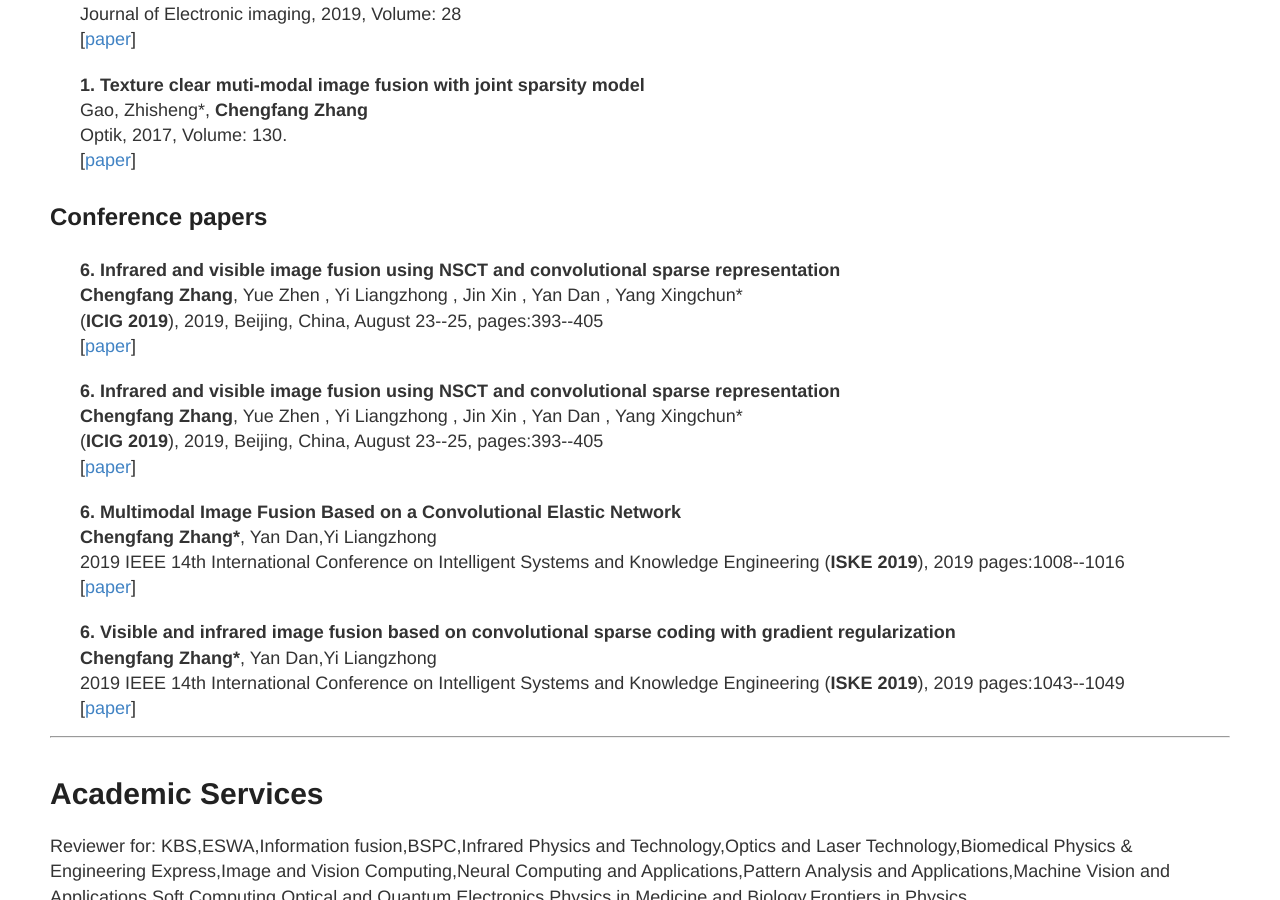
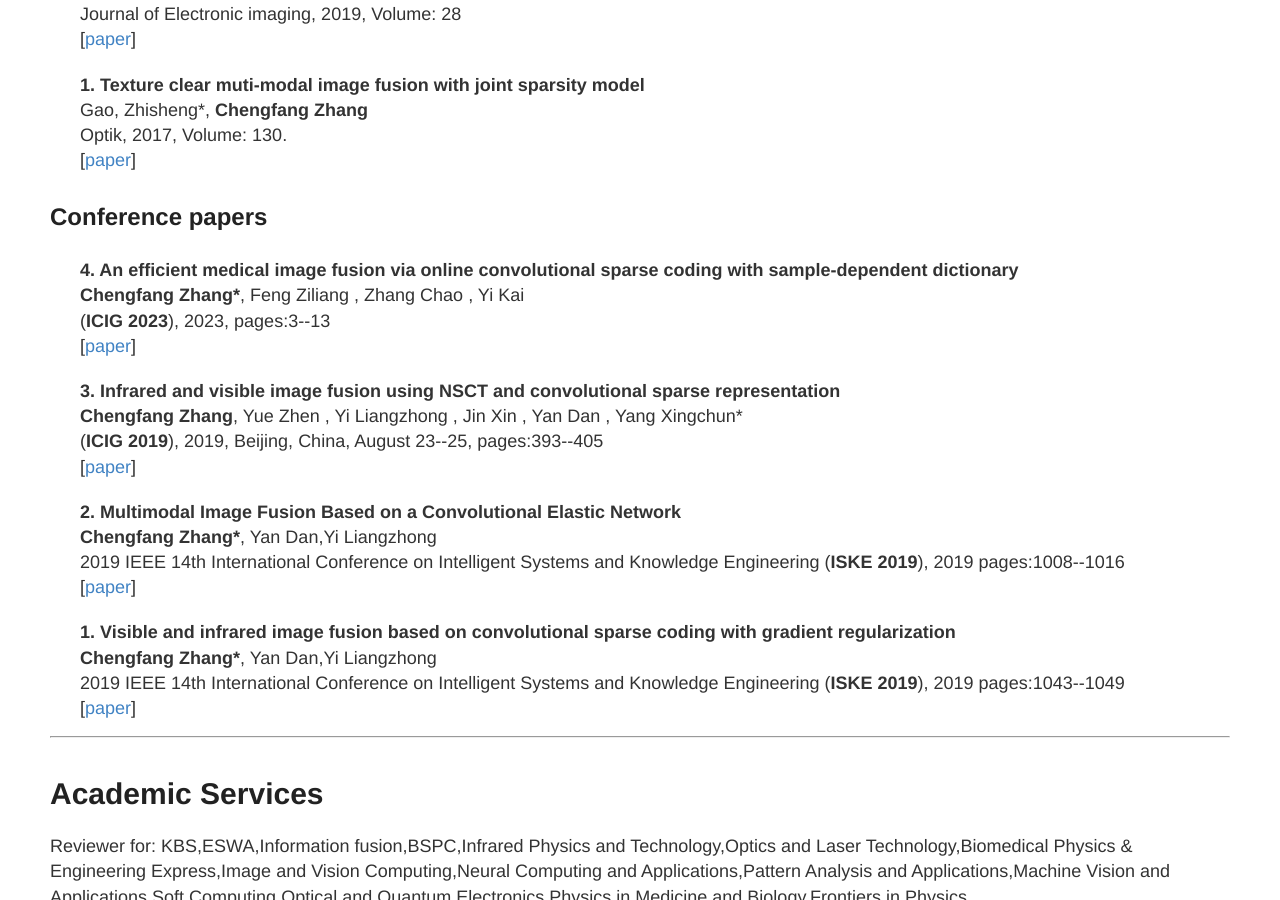
Before and after one commit to ChengfangZhang117/ChengfangZhang117.github.io, a Jekyll site: the page built from index.md, in a window 1280 px wide and 900 px high, scrolled down 2988 px. Built offline with Jekyll 4.4.1, drawn with Linux system fonts in a browser that asks for light colours; our own code applies the rules of GitHub Pages for plain Markdown files.

Commit message:
index.md

```diff
--- a/index.md
+++ b/index.md
@@ -211,7 +211,15 @@ I am currently a member at [Intelligent Policing Key Laboratory of Sichuan Provi
 
 <div class="publication media paperhi">
    <div class="media-body">
-	   <b>6. Infrared and visible image fusion using NSCT and convolutional sparse representation</b><br>
+	   <b>4. An efficient medical image fusion via online convolutional sparse coding with sample-dependent dictionary</b><br>
+   	<strong><b>Chengfang Zhang*</b></strong>, Feng Ziliang , Zhang Chao , Yi Kai<br/>(<b>ICIG 2023</b>), 2023, pages:3--13<br/>
+   	[<a href="https://doi.org/10.1007/978-3-031-46317-4_1">paper</a>]
+   </div>
+</div>
+
+<div class="publication media paperhi">
+   <div class="media-body">
+	   <b>3. Infrared and visible image fusion using NSCT and convolutional sparse representation</b><br>
    	<strong><b>Chengfang Zhang</b></strong>, Yue Zhen , Yi Liangzhong , Jin Xin , Yan Dan , Yang Xingchun* <br/>(<b>ICIG 2019</b>), 2019, Beijing, China, August 23--25, pages:393--405<br/>
    	[<a href="https://doi.org/10.1007/978-3-030-34120-6_32">paper</a>]
    </div>
@@ -219,15 +227,7 @@ I am currently a member at [Intelligent Policing Key Laboratory of Sichuan Provi
 
 <div class="publication media paperhi">
    <div class="media-body">
-	   <b>6. Infrared and visible image fusion using NSCT and convolutional sparse representation</b><br>
-   	<strong><b>Chengfang Zhang</b></strong>, Yue Zhen , Yi Liangzhong , Jin Xin , Yan Dan , Yang Xingchun* <br/>(<b>ICIG 2019</b>), 2019, Beijing, China, August 23--25, pages:393--405<br/>
-   	[<a href="https://doi.org/10.1007/978-3-030-34120-6_32">paper</a>]
-   </div>
-</div>
-
-<div class="publication media paperhi">
-   <div class="media-body">
-	   <b>6. Multimodal Image Fusion Based on a Convolutional Elastic Network</b><br>
+	   <b>2. Multimodal Image Fusion Based on a Convolutional Elastic Network</b><br>
    	<strong><b>Chengfang Zhang*</b></strong>,  Yan Dan,Yi Liangzhong  <br/>
 	   2019 IEEE 14th International Conference on Intelligent Systems and Knowledge Engineering (<b>ISKE 2019</b>), 2019 pages:1008--1016<br/>
    	[<a href="https://doi.org/10.1109/ISKE47853.2019.9170428">paper</a>]
@@ -236,7 +236,7 @@ I am currently a member at [Intelligent Policing Key Laboratory of Sichuan Provi
 
 <div class="publication media paperhi">
    <div class="media-body">
-	   <b>6. Visible and infrared image fusion based on convolutional sparse coding with gradient regularization</b><br>
+	   <b>1. Visible and infrared image fusion based on convolutional sparse coding with gradient regularization</b><br>
    	<strong><b>Chengfang Zhang*</b></strong>,  Yan Dan,Yi Liangzhong  <br/>
 	   2019 IEEE 14th International Conference on Intelligent Systems and Knowledge Engineering (<b>ISKE 2019</b>), 2019 pages:1043--1049<br/>
    	[<a href="https://doi.org/10.1109/ISKE47853.2019.9170365">paper</a>]
```
